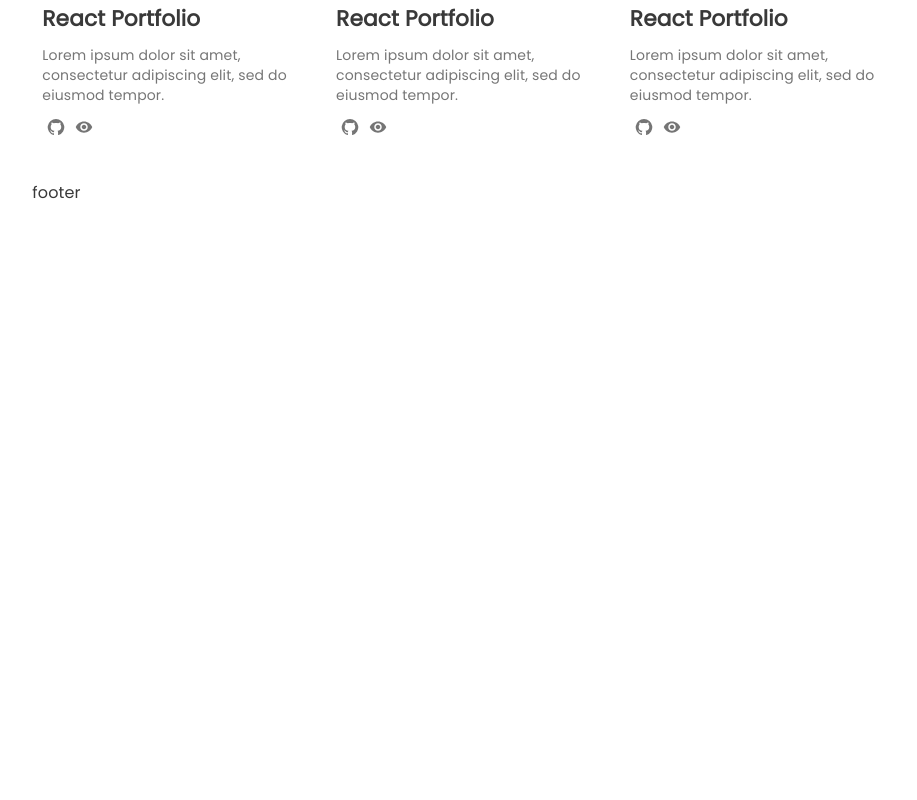
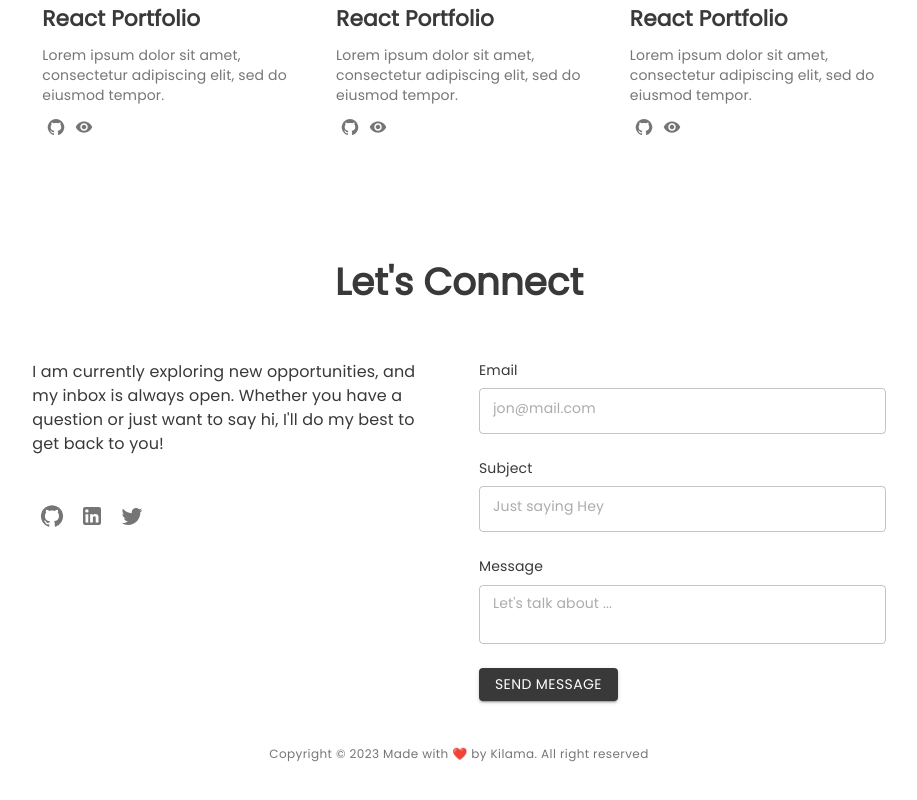
Before and after one commit to kilamaelie/react-porfolio, a React (Create React App) app: page / in a window 1280 px wide. Shown: the part 1936-2736 px from the top of the page, without its empty margins (181-1098 px from the left). Before the commit the page ends 2141 px from the top, so only its background shows below. Built offline with nearby package versions, Linux system fonts and the light colour scheme.

Commit message:
contact updated

```diff
--- a/package.json
+++ b/package.json
@@ -14,6 +14,7 @@
 		"@fontsource/montserrat": "^5.0.16",
 		"@fontsource/poppins": "^5.0.8",
 		"@mui/icons-material": "^5.15.1",
+		"@mui/lab": "^5.0.0-alpha.161",
 		"@mui/material": "^5.15.1",
 		"@testing-library/jest-dom": "^5.14.1",
 		"@testing-library/react": "^13.0.0",
--- a/src/common/components/contact.jsx
+++ b/src/common/components/contact.jsx
@@ -1,12 +1,84 @@
-import { Grid, Typography } from '@mui/material';
+import { Grid, Typography, TextField, IconButton } from '@mui/material';
+import { LoadingButton } from '@mui/lab';
+import { icons } from '../constant/icons';
+
+const contactForm = [
+	{
+		type: 'email',
+		title: 'Email',
+		placeholder: 'jon@mail.com',
+		required: true,
+	},
+	{
+		type: 'text',
+		title: 'Subject',
+		placeholder: 'Just saying Hey',
+		required: true,
+	},
+	{
+		type: 'text',
+		title: 'Message',
+		placeholder: "Let's talk about ...",
+		rows: 2,
+		multiline: true,
+		required: true,
+	},
+];
 
 export const ContactSection = () => {
 	return (
-		<Grid container>
+		<Grid container direction="column" gap={7}>
 			<Grid item>
 				<Typography align="center" variant="h3">
-					My contact
+					Let&apos;s Connect
 				</Typography>
+			</Grid>
+			<Grid item container spacing={5}>
+				<Grid item xs={12} sm={12} md={6} container direction="column" gap={5}>
+					<Grid item>
+						<Typography variant="body1" color="primary.main">
+							I am currently exploring new opportunities, and my inbox is always
+							open. Whether you have a question or just want to say hi,
+							I&apos;ll do my best to get back to you!
+						</Typography>
+					</Grid>
+					<Grid item container>
+						{icons.map((item) => (
+							<Grid item key={item.id}>
+								<IconButton
+									// LinkComponent={Link}
+									href={item.link}
+									target="_blank"
+									rel="noopener"
+									aria-label={item.name}
+								>
+									{item.icon}
+								</IconButton>
+							</Grid>
+						))}
+					</Grid>
+				</Grid>
+				<Grid item xs={12} sm={12} md={6}>
+					<form>
+						<Grid container direction="row" gap={3}>
+							{contactForm.map((items) => (
+								<Grid item container direction="column" gap={1}>
+									<Grid item>
+										<Typography variant="body2">{items.title}</Typography>
+									</Grid>
+									<Grid item>
+										<TextField size="small" fullWidth {...items} />
+									</Grid>
+								</Grid>
+							))}
+							<Grid item>
+								<LoadingButton fullWidth type="submit" variant="contained">
+									Send message
+								</LoadingButton>
+							</Grid>
+						</Grid>
+					</form>
+				</Grid>
 			</Grid>
 		</Grid>
 	);
--- a/src/common/components/footer.jsx
+++ b/src/common/components/footer.jsx
@@ -1,18 +1,25 @@
-import { Grid } from '@mui/material';
+import { Grid, Typography } from '@mui/material';
 
 export const Footer = () => {
 	return (
 		<Grid
 			container
 			component="footer"
+			justifyContent="center"
 			xs={11}
 			md={8}
 			xl={6}
 			sx={{
 				marginInline: 'auto',
+				padding: '40px 0px',
 			}}
 		>
-			<Grid item>footer</Grid>
+			<Grid item>
+				<Typography variant="caption" color="primary.light">
+					Copyright &copy; {new Date().getFullYear()} Made with ❤️ by Kilama.
+					All right reserved
+				</Typography>
+			</Grid>
 		</Grid>
 	);
 };
--- a/src/common/components/index.jsx
+++ b/src/common/components/index.jsx
@@ -3,6 +3,7 @@ import { Grid } from '@mui/material';
 import { HeroSection } from './heroSection';
 import { AboutSection } from './aboutSection';
 import { ProjectSection } from './project';
+import { ContactSection } from './contact';
 
 const Home = () => {
 	return (
@@ -20,6 +21,7 @@ const Home = () => {
 			<HeroSection />
 			<AboutSection />
 			<ProjectSection />
+			<ContactSection />
 		</Grid>
 	);
 };
--- a/src/common/components/navbar.jsx
+++ b/src/common/components/navbar.jsx
@@ -92,6 +92,7 @@ export const Navbar = () => {
 								// padding: '10px 30px',
 							}}
 							variant="outlined"
+							color="secondary"
 						>
 							My Resume
 						</Button>
@@ -102,7 +103,7 @@ export const Navbar = () => {
 							color="inherit"
 							onClick={() => handleDrawerOpen()}
 						>
-							<SegmentOutlinedIcon color="black" />
+							<SegmentOutlinedIcon sx={{ color: 'red' }} />
 						</IconButton>
 					</Grid>
 				</Grid>
```
Also changed, not shown: 1 other file (tests, documents, lock files or other folders).
